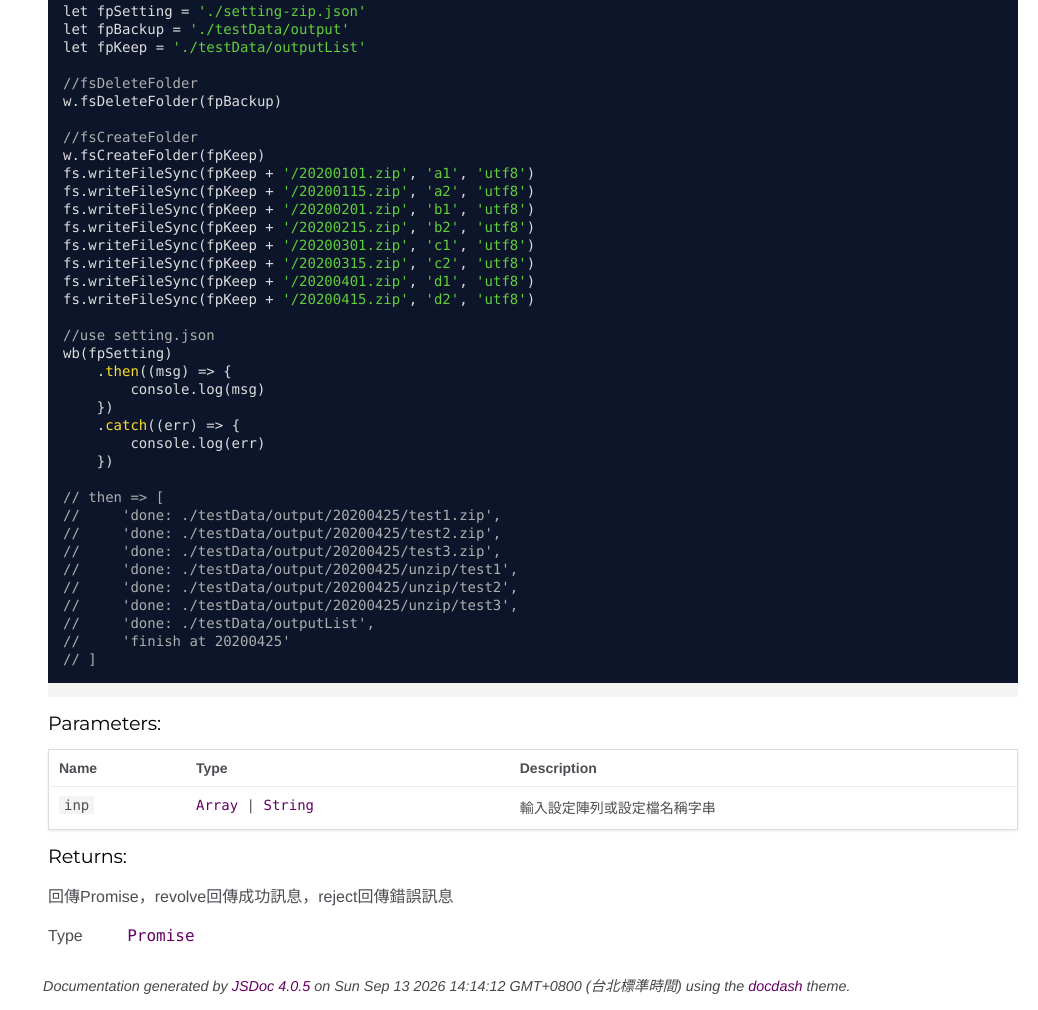
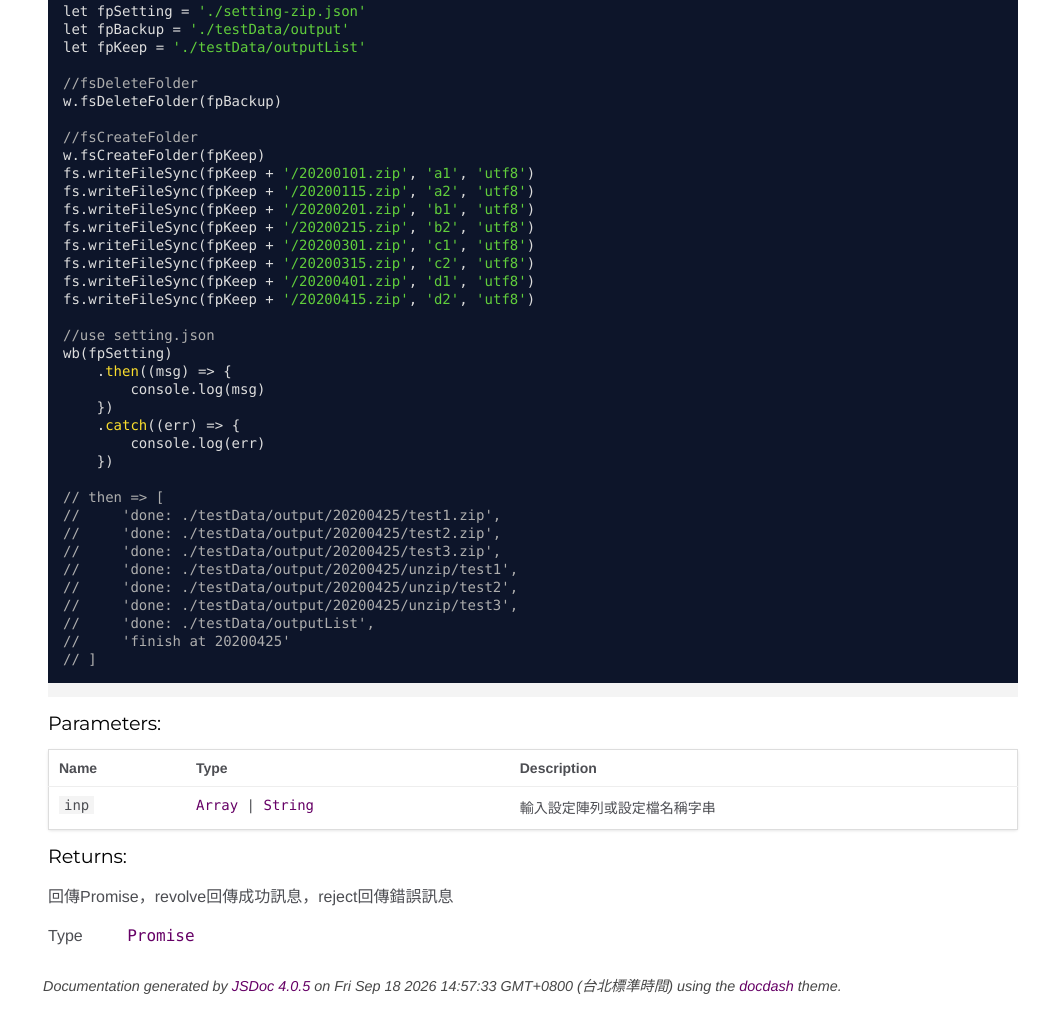
Before and after one commit to yuda-lyu/w-backup, a plain HTML site: page WBackup.html in a window 1280 px wide. Shown: the part 460-1470 px from the top of the page, without its empty margins (242-1280 px from the left). Drawn offline with Linux system fonts and the light colour scheme.

Commit message:
deploy 2026-09-18T06:57:59.075Z

```diff
--- a/WBackup.html
+++ b/WBackup.html
@@ -302,7 +302,7 @@ wb(fpSetting)
 <br class="clear">
 
 <footer>
-    Documentation generated by <a href="https://github.com/jsdoc3/jsdoc">JSDoc 4.0.5</a> on Sun Sep 13 2026 14:14:12 GMT+0800 (台北標準時間) using the <a href="https://github.com/clenemt/docdash">docdash</a> theme.
+    Documentation generated by <a href="https://github.com/jsdoc3/jsdoc">JSDoc 4.0.5</a> on Fri Sep 18 2026 14:57:33 GMT+0800 (台北標準時間) using the <a href="https://github.com/clenemt/docdash">docdash</a> theme.
 </footer>
 
 <script>prettyPrint();</script>
```
Also changed, not shown: WBackup.mjs.html (+1 -1 lines), index.html (+1 -1 lines).
